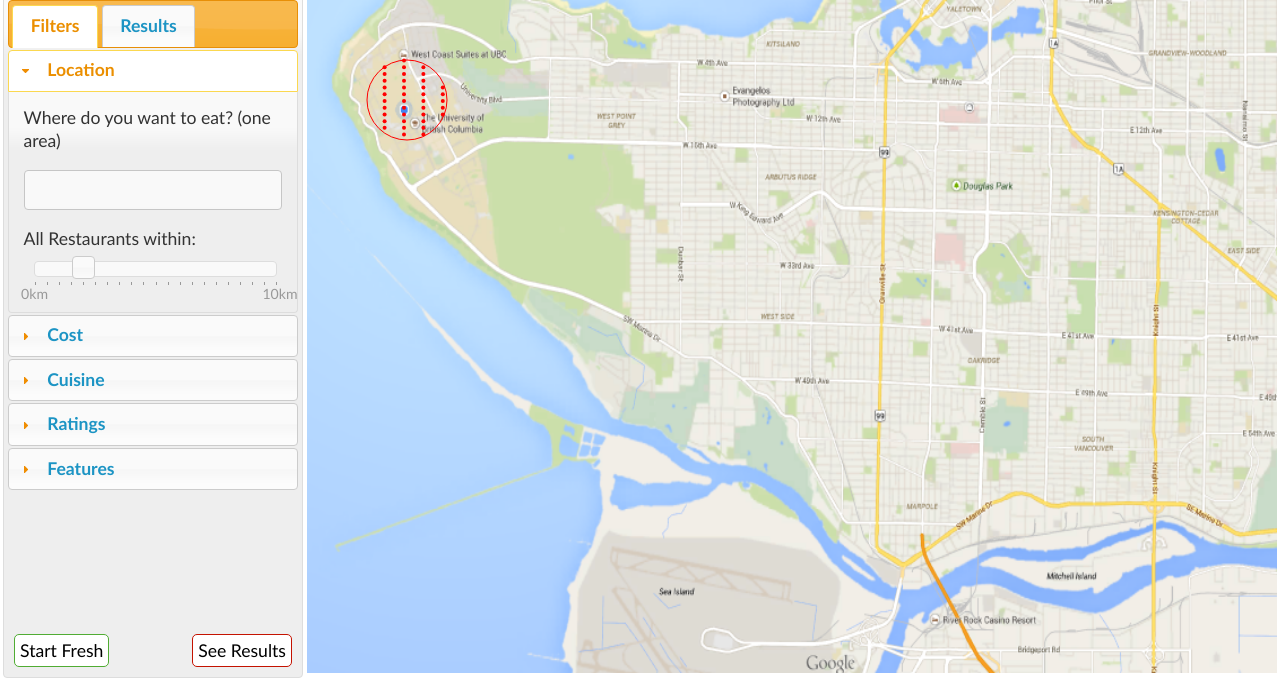
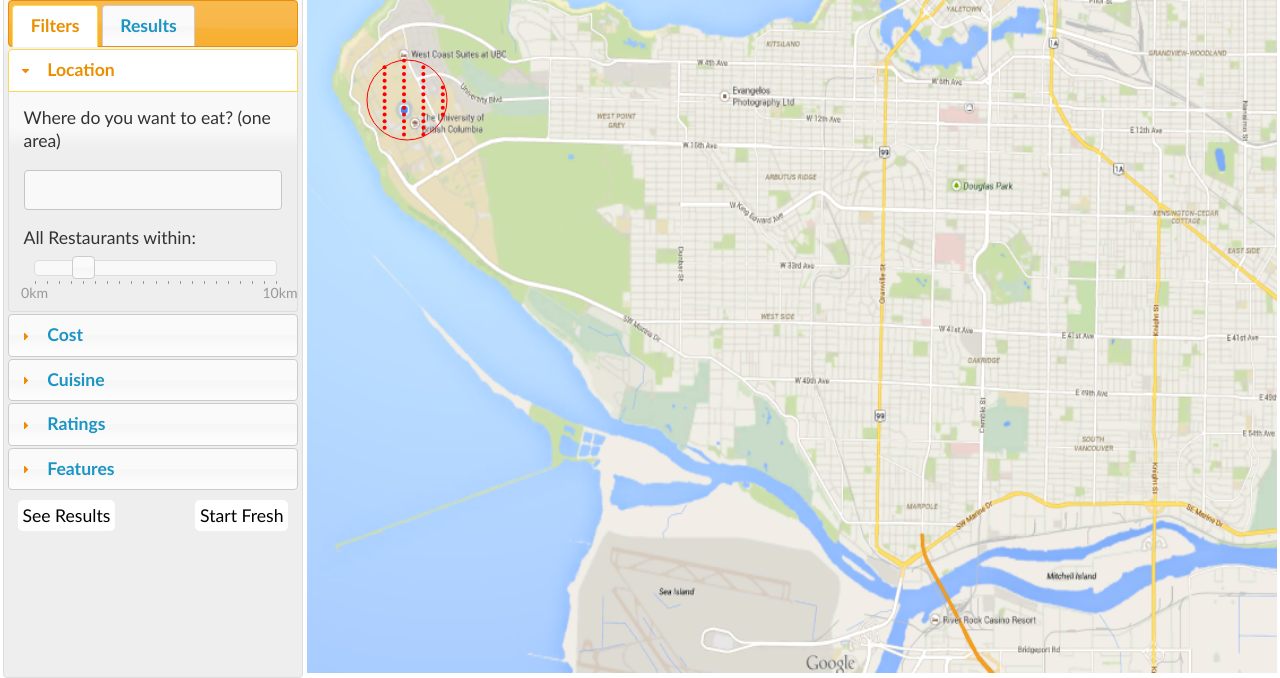
Before and after one commit to KCJWagner/YelpPrototype, a plain HTML site: page index.html in a window 1280 px wide. Shown: the part 124-802 px from the top of the page. Drawn offline with nearby package versions, Linux system fonts and the light colour scheme.

Commit message:
Made the filters page scrollable and positioned the buttons

```diff
--- a/index.html
+++ b/index.html
@@ -49,7 +49,7 @@
 						<li><a href="#filters">Filters</a></li>
 						<li><a href="#results">Results</a></li>
 					</ul>
-					<div id="filters">
+					<div id="filters" style="overflow-y:scroll;">
 						<div id="filterAccordion">
 							<h3>Location</h3>
 							<div id="locationPanel"></div>
@@ -62,10 +62,10 @@
 							<h3>Features</h3>
 							<div id="featuresPanel"></div>
 						</div>
-						<button id="seeResults">See Results</button>
-						<button id="startOver">Start Fresh</button>
+						<button id="seeResults" style="float:left; margin:10px; background-color:white; border:1px; border-color:#c41200; border-radius:5px; padding:5px;">See Results</button>
+						<button id="startOver" style="float:right; margin:10px; background-color:white; border:1px; border-color:#50AC33; border-radius:5px; padding:5px;">Start Fresh</button>
 					</div>
-					<div id="results" style="overflow:scroll; overflow-y:scroll !important; border: 1px solid; border-color: #bbb; border-radius: 3px; margin: 5px 0px 0px 0px"></div>
+					<div id="results" style="overflow-y:scroll !important; border: 1px solid; border-color: #bbb; border-radius: 3px; margin: 5px 0px 0px 0px"></div>
 				</div>
 			</td>
 			<td>
@@ -92,7 +92,7 @@
 			$("#MapIMG").css("height", $("#MapIMG").parent().height())
 			$("svg").css("width", $("svg").parent().width())
 			$("svg").css("height", $("svg").parent().height())
-			$("#results").css("height", ($("#MapIMG").parent().height()*0.85))
+			$("#results").css("height", $("svg").parent().height() - 100)
 			makeRadiusCircle()
 			generateData()
 			makeDataPoints()
@@ -127,19 +127,8 @@
 			heightStyle: "content"
 		});
 
-		//See Results styling
-		d3.selectAll("#seeResults")
-			.style({
-				position: 'absolute',
-				bottom: 0,
-				right: 0,
-				margin: '0px 10px 10px 0px',
-				'background-color': '#FFFFFF',
-				'border': '1px solid',
-				'border-color': '#c41200',
-				'border-radius': '5px',
-				'padding': '5px'
-			})
+		// See Results styling
+		$("#seeResults")
 			.on('mouseover', function(d) {
 					d3.select("#seeResults")
 						.style({
@@ -161,19 +150,8 @@
 				$("#tabs").tabs('option', 'active', 1);
 			})
 
-			//Restart Search styling
-		d3.selectAll("#startOver")
-			.style({
-				position: 'absolute',
-				bottom: 0,
-				left: 0,
-				margin: '0px 0px 10px 10px',
-				'background-color': 'white',
-				'border': '1px solid',
-				'border-color': '#50AC33',
-				'border-radius': '5px',
-				'padding': '5px'
-			})
+		//Restart Search styling
+		$("#startOver")
 			.on('mouseover', function(d) {
 					d3.select("#startOver")
 						.style({
```
